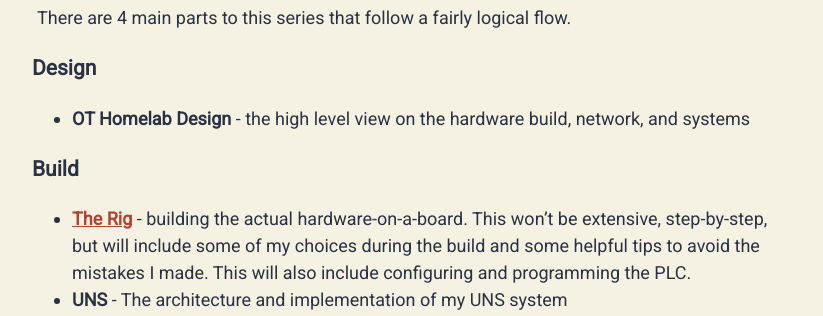
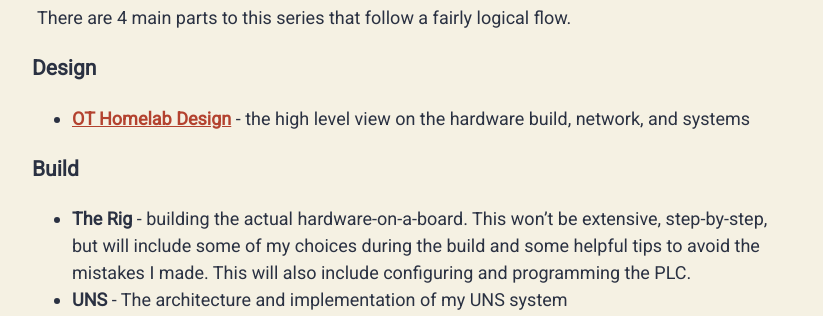
Before and after one commit to chrisdinozzi/chrisdinozzi.github.io, a Jekyll site: the page built from _posts/2026-08-05-ot-lab-intro.md, in a window 1280 px wide. Shown: the part 2991-3307 px from the top of the page, without its empty margins (228-1051 px from the left). Built offline with Jekyll 4.4.1, drawn with Linux system fonts in a browser that asks for light colours.

Commit message:
fixed incorrect link

```diff
--- a/_posts/2026-08-05-ot-lab-intro.md
+++ b/_posts/2026-08-05-ot-lab-intro.md
@@ -66,10 +66,10 @@
 There are 4 main parts to this series that follow a fairly logical flow.
 
 ### Design
-- **OT Homelab Design** - the high level view on the hardware build, network, and systems
+- [**OT Homelab Design**](https://cdino.net/blog/2026/ot-lab-design/) - the high level view on the hardware build, network, and systems
 
 ### Build
-- [**The Rig**](https://cdino.net/blog/2026/ot-lab-design/) - building the actual hardware-on-a-board. This won't be extensive, step-by-step, but will include some of my choices during the build and some helpful tips to avoid the mistakes I made. This will also include configuring and programming the PLC.
+- **The Rig** - building the actual hardware-on-a-board. This won't be extensive, step-by-step, but will include some of my choices during the build and some helpful tips to avoid the mistakes I made. This will also include configuring and programming the PLC.
 - **UNS** - The architecture and implementation of my UNS system
 - **SCADA and Historian** - The architecture and implementation of my SCADA and Historian systems.
 - **Enterprise IT** - The architecture and implementation of the IT systems
```
Also changed, not shown: _posts/2026-09-30-ot-lab-modbus-mitm.md (+3 -0 lines).
